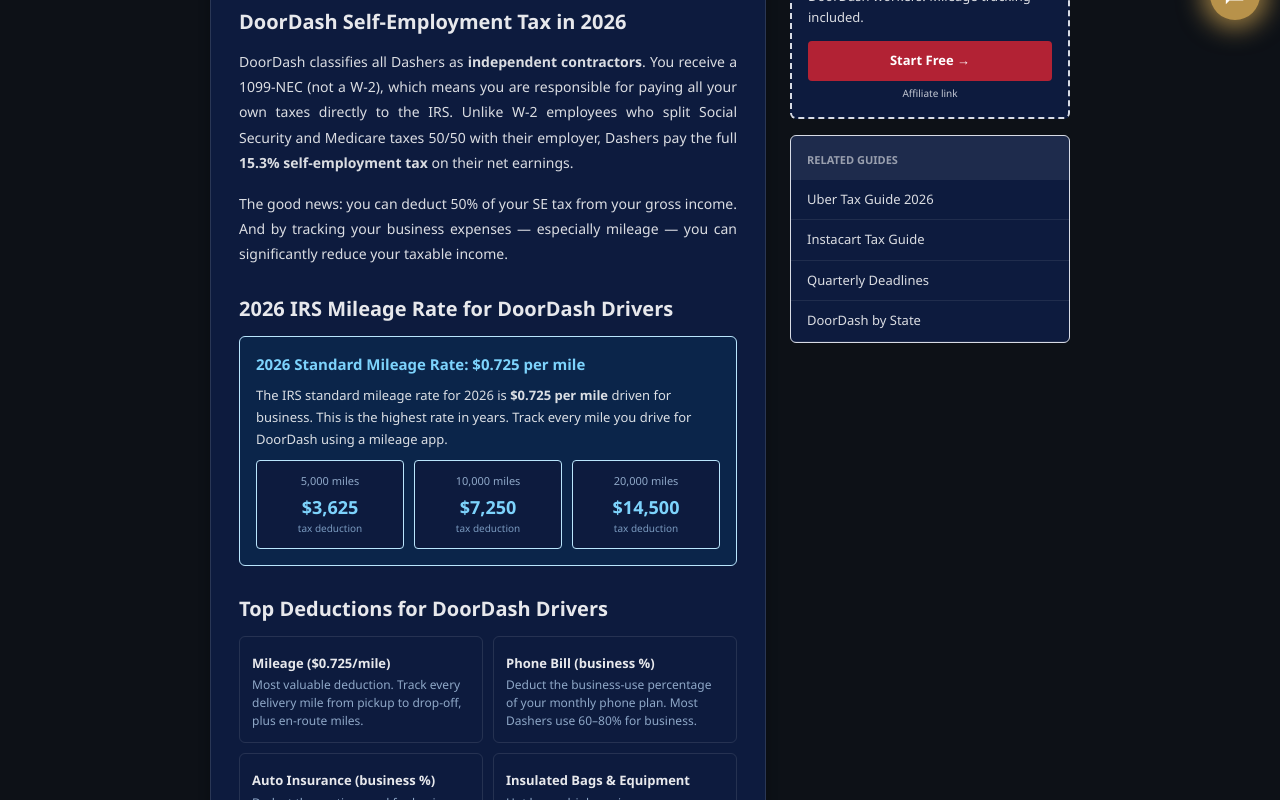
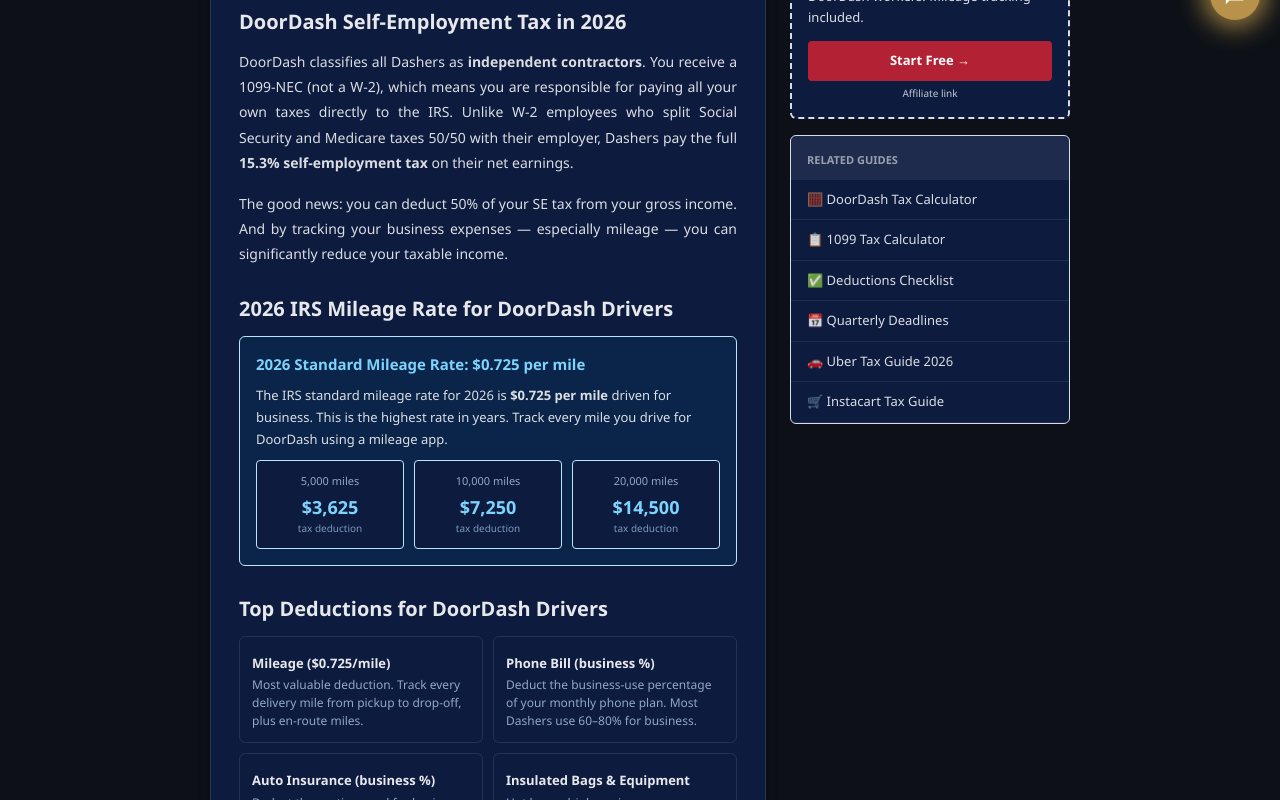
Before and after one commit to devqrcraft-ui/gigwisetax, a Next.js app: page /blog/doordash-taxes-2026 in a window 1280 px wide. Shown: the part 760-1560 px from the top of the page. Built offline with nearby package versions, Linux system fonts and the light colour scheme.

Commit message:
seo: internal linking hub on doordash blog — 1099, deductions, calculator

```diff
--- a/app/blog/doordash-taxes-2026/page.tsx
+++ b/app/blog/doordash-taxes-2026/page.tsx
@@ -192,10 +192,12 @@ export default function DoorDashTaxGuide() {
               <span style={{ fontSize: 11, fontWeight: 700, color: 'rgba(255,255,255,.55)', textTransform: 'uppercase' as const }}> Related Guides</span>
             </div>
             {[
-              { label: ' Uber Tax Guide 2026', href: '/blog/uber-tax-guide-2026' },
-              { label: ' Instacart Tax Guide', href: '/blog/instacart-shopper-taxes-2026' },
-              { label: ' Quarterly Deadlines', href: '/blog/quarterly-taxes-gig-workers' },
-              { label: ' DoorDash by State', href: '/doordash' },
+              { label: '🧮 DoorDash Tax Calculator', href: '/doordash' },
+              { label: '📋 1099 Tax Calculator', href: '/1099-tax-calculator' },
+              { label: '✅ Deductions Checklist', href: '/deductions' },
+              { label: '📅 Quarterly Deadlines', href: '/blog/quarterly-taxes-gig-workers' },
+              { label: '🚗 Uber Tax Guide 2026', href: '/blog/uber-tax-guide-2026' },
+              { label: '🛒 Instacart Tax Guide', href: '/blog/instacart-shopper-taxes-2026' },
             ].map(l => (
               <a key={l.href} href={l.href} style={{ textDecoration: 'none' }}>
                 <div style={{ padding: '10px 16px', borderBottom: '1px solid rgba(255,255,255,0.08)', fontSize: 13, color: 'rgba(255,255,255,0.85)', fontWeight: 500 }}>{l.label}</div>
```
